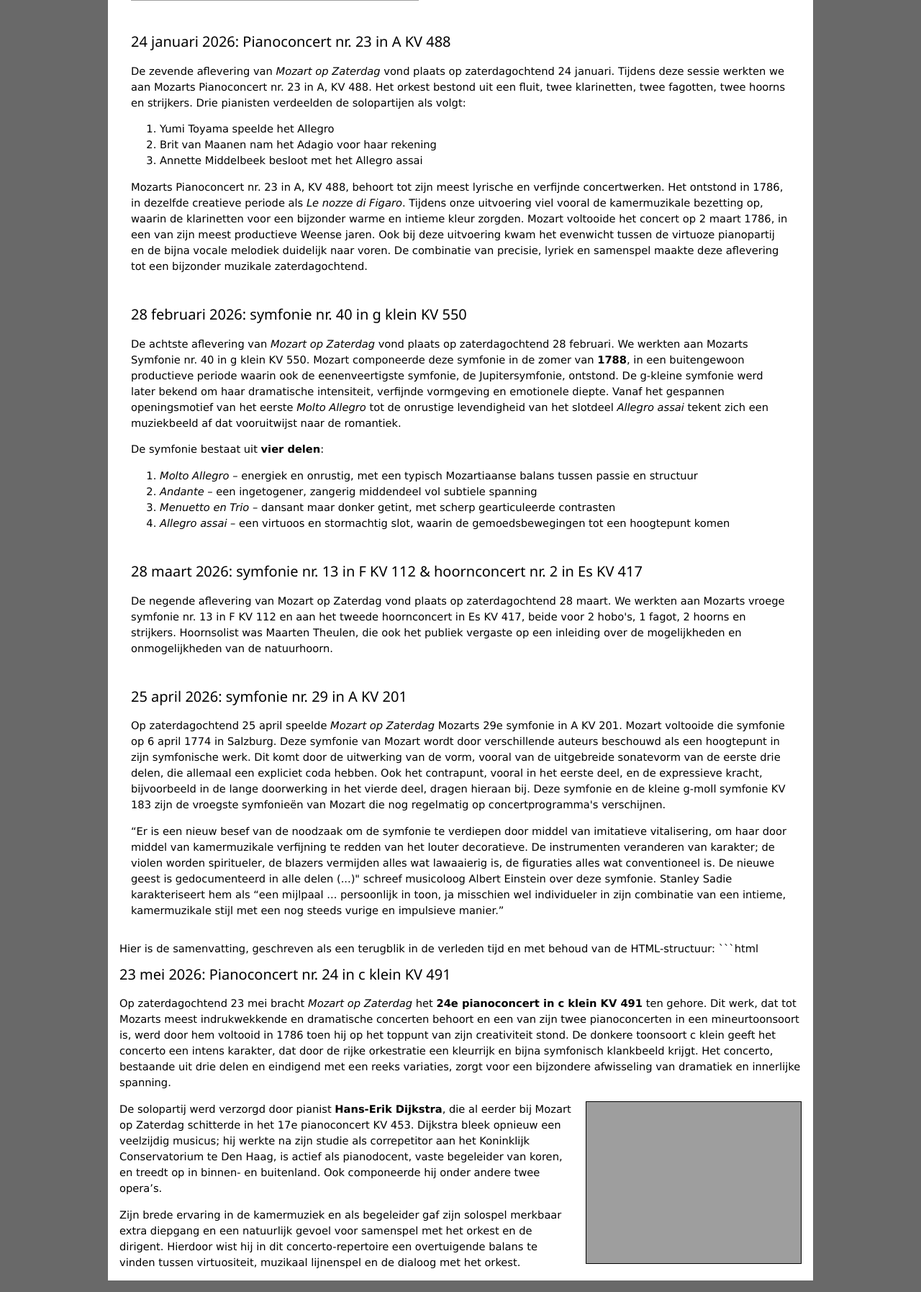
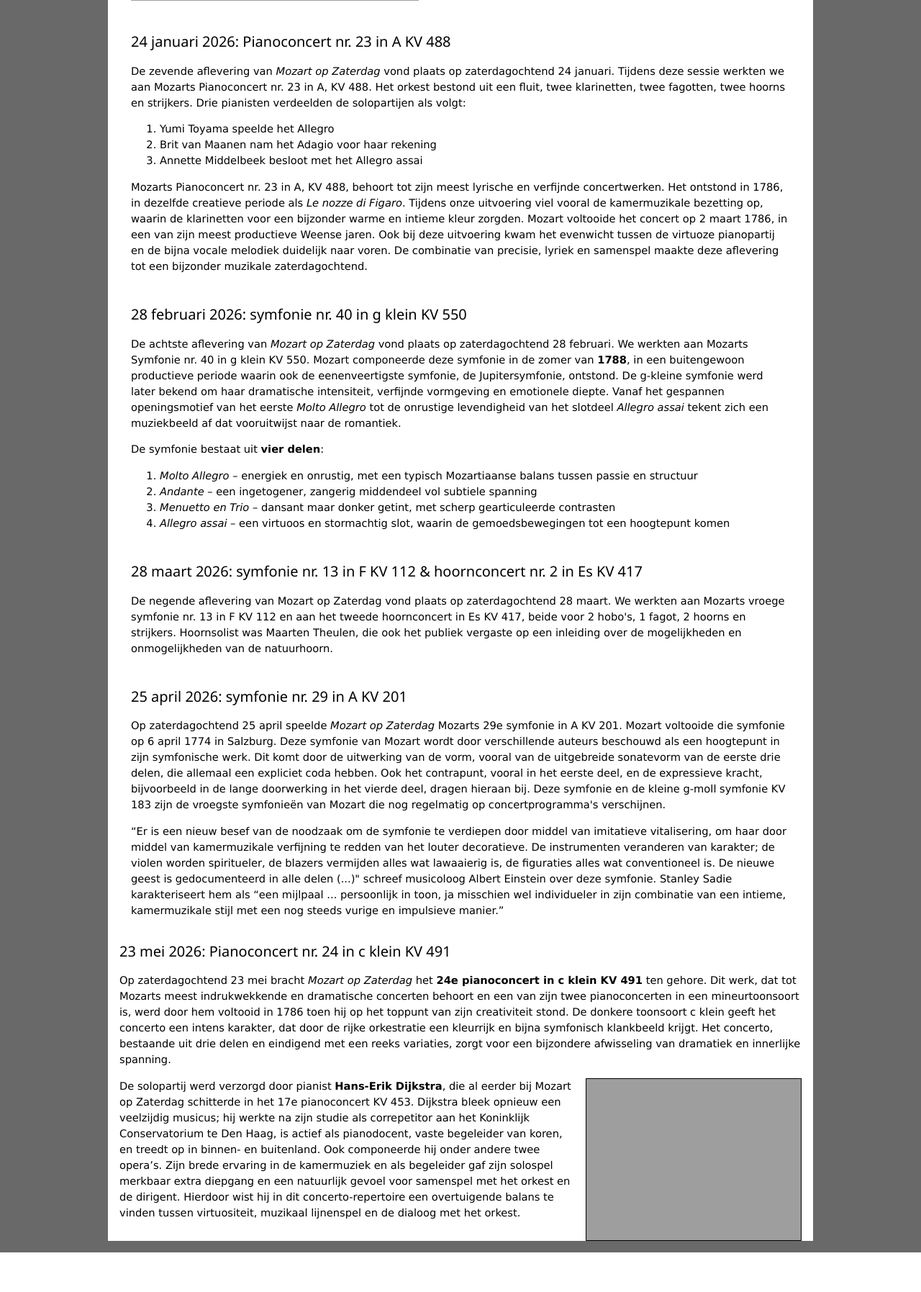
Before and after one commit to DirkjanH/mozart-op-zaterdag, a PHP site: page /vorige_afleveringen.php in a window 1280 px wide. Shown: the part 3387-5182 px from the top of the page at 72% size. After the commit the page ends 5127 px from the top, so only its background shows below. Run offline with PHP 8.4, Linux system fonts and the light colour scheme; grey boxes are pictures that could not be loaded.

Commit message:
Refactor HTML structure for concert summary to improve readability and maintainability

````diff
--- a/vorige_afleveringen.php
+++ b/vorige_afleveringen.php
@@ -123,9 +123,6 @@
             </p>
             <p>“Er is een nieuw besef van de noodzaak om de symfonie te verdiepen door middel van imitatieve vitalisering, om haar door middel van kamermuzikale verfijning te redden van het louter decoratieve. De instrumenten veranderen van karakter; de violen worden spiritueler, de blazers vermijden alles wat lawaaierig is, de figuraties alles wat conventioneel is. De nieuwe geest is gedocumenteerd in alle delen (...)" schreef musicoloog Albert Einstein over deze symfonie. Stanley Sadie karakteriseert hem als “een mijlpaal ... persoonlijk in toon, ja misschien wel individueler in zijn combinatie van een intieme, kamermuzikale stijl met een nog steeds vurige en impulsieve manier.”</p>
         </div>
-        <div>Hier is de samenvatting, geschreven als een terugblik in de verleden tijd en met behoud van de HTML-structuur:
-
-            ```html
         <h4>23 mei 2026: Pianoconcert nr. 24 in c klein KV 491</h4>
         <p>
             Op zaterdagochtend 23 mei bracht <i>Mozart op Zaterdag</i> het
@@ -134,12 +131,8 @@
         </p>
         <p><img src="https://mozartopzaterdag.nl/2025-11-15/Hans-Erik_Dijkstra.jpg" alt="Hans-Erik Dijkstra, piano" class="w3-right w3-margin-left" style="width:300px;"></p>
         <p>
-                De solopartij werd verzorgd door pianist <strong>Hans-Erik Dijkstra</strong>, die al eerder bij Mozart op Zaterdag schitterde in het 17e pianoconcert KV 453. Dijkstra bleek opnieuw een veelzijdig musicus; hij werkte na zijn studie als correpetitor aan het Koninklijk Conservatorium te Den Haag, is actief als pianodocent, vaste begeleider van koren, en treedt op in binnen- en buitenland. Ook componeerde hij onder andere twee opera’s.
+            De solopartij werd verzorgd door pianist <strong>Hans-Erik Dijkstra</strong>, die al eerder bij Mozart op Zaterdag schitterde in het 17e pianoconcert KV 453. Dijkstra bleek opnieuw een veelzijdig musicus; hij werkte na zijn studie als correpetitor aan het Koninklijk Conservatorium te Den Haag, is actief als pianodocent, vaste begeleider van koren, en treedt op in binnen- en buitenland. Ook componeerde hij onder andere twee opera’s. Zijn brede ervaring in de kamermuziek en als begeleider gaf zijn solospel merkbaar extra diepgang en een natuurlijk gevoel voor samenspel met het orkest en de dirigent. Hierdoor wist hij in dit concerto-repertoire een overtuigende balans te vinden tussen virtuositeit, muzikaal lijnenspel en de dialoog met het orkest.
         </p>
-            <p>
-                Zijn brede ervaring in de kamermuziek en als begeleider gaf zijn solospel merkbaar extra diepgang en een natuurlijk gevoel voor samenspel met het orkest en de dirigent. Hierdoor wist hij in dit concerto-repertoire een overtuigende balans te vinden tussen virtuositeit, muzikaal lijnenspel en de dialoog met het orkest.
-            </p>
-        </div>
     </div>
 </body>
 
````
Lines whose indentation alone changed are shown as unchanged.
